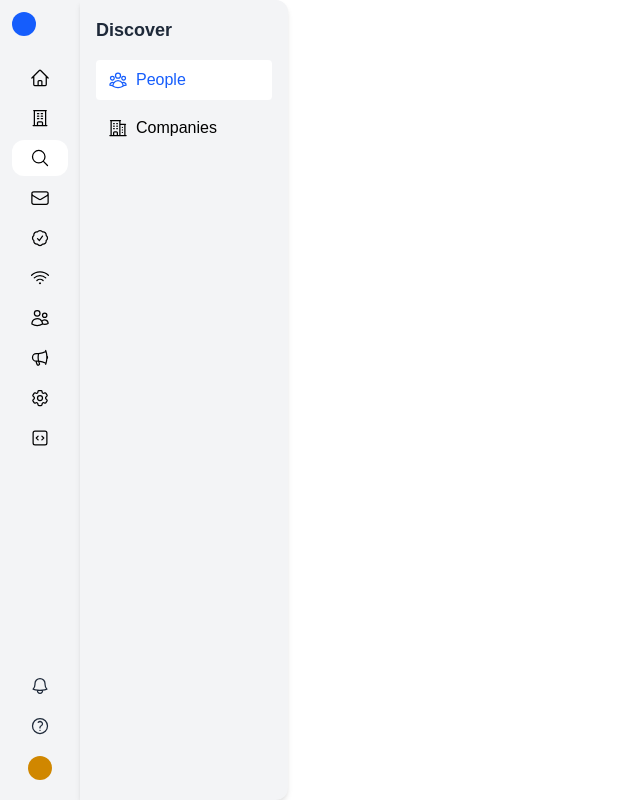
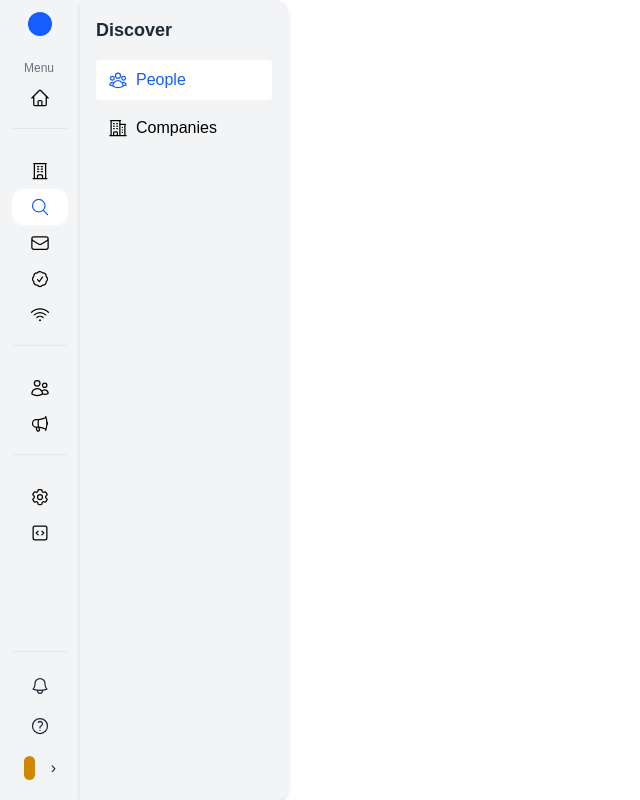
Before and after one commit to toptalentcoder/EmailFinder, a Next.js app in the folder frontend/: page /dashboard in a window 1280 px wide. Both pictures are taken after a click on the button "Discover". Shown: the whole page, without its empty margins (0-640 px from the left). Built offline with nearby package versions, Linux system fonts and the light colour scheme.

Commit message:
Sidebar ui more well
Co-authored-by: thetalentcoder <benjamin.gray.dev@gmail.com>

```diff
--- a/frontend/src/components/common/Sidebar.tsx
+++ b/frontend/src/components/common/Sidebar.tsx
@@ -26,17 +26,32 @@ import {
   AdjustmentsHorizontalIcon,
 } from "@heroicons/react/24/outline";
 
-const menuItems = [
-  { label: "Dashboard", icon: HomeIcon },
+const groupedMenu = [
+    {
+        title: "Menu",
+        items: [{ label: "Dashboard", icon: HomeIcon }],
+    },
+    {
+        items: [
             { label: "Lead Scraper", icon: BuildingOfficeIcon },
             { label: "Discover", icon: MagnifyingGlassIcon },
             { label: "Email Finder", icon: EnvelopeIcon },
             { label: "Email Verifier", icon: CheckBadgeIcon },
             { label: "Updates", icon: WifiIcon },
+        ],
+    },
+    {
+        items: [
             { label: "Leads", icon: UsersIcon },
             { label: "Campaigns", icon: MegaphoneIcon },
+        ],
+    },
+    {
+        items: [
             { label: "Integration", icon: Cog6ToothIcon },
             { label: "API", icon: CodeBracketSquareIcon },
+        ],
+    },
 ];
 
 export default function Sidebar() {
@@ -60,31 +75,46 @@ export default function Sidebar() {
 
             {/* Sidebar */}
             <div className={`h-screen ${collapsed ? "w-20" : "w-64"} text-gray-800 bg-gray-100 p-3 flex flex-col transition-all duration-300`}>
-                <div className="flex items-center gap-2 mb-6">
+                <div className="flex items-center gap-2 mb-6 ml-4">
                     <div className="h-6 w-6 rounded-full bg-blue-600" />
                     {!collapsed && <h1 className="text-lg font-bold">Caitalyst</h1>}
                 </div>
 
-                <div className="flex-1 space-y-1">
-                    {menuItems.map(({ label, icon: Icon }) => (
+                <div className="flex-1 space-y-6 overflow-y-auto">
+                    {groupedMenu.map((group, groupIdx) => (
+                        <div key={groupIdx}>
+                            {group.title && (
+                                <p className="text-xs text-gray-500 font-medium mb-1 px-3">{group.title}</p>
+                            )}
+
+                            {group.items.map(({ label, icon: Icon }) => (
                                 <button
                                     key={label}
                                     onClick={() => handleMenuClick(label)}
-                            className={`flex items-center gap-3 w-full px-3 py-2 rounded ${
+                                    className={`flex items-center gap-3 w-full px-3 py-2 rounded-xl ${
                                         collapsed ? "justify-center" : ""
                                     } ${
                                         selectedMenu === label
-                                    ? "bg-white text-blue-600 font-semibold rounded-xl"
-                                : "hover:bg-white text-black rounded-xl"
+                                        ? "bg-white text-blue-600 font-semibold"
+                                        : "hover:bg-white text-black"
                                     }`}
                                 >
-                            <Icon className="h-5 w-5 text-black" />
+                                    <Icon
+                                        className={`h-5 w-5 ${
+                                        selectedMenu === label ? "text-blue-600" : "text-black"
+                                        }`}
+                                    />
                                     {!collapsed && <span className="text-sm font-medium">{label}</span>}
                                 </button>
                             ))}
+
+                            {groupIdx !== groupedMenu.length - 1 && <hr className="my-3 border-gray-200" />}
+                        </div>
+                    ))}
                 </div>
 
-                <div className="mt-auto space-y-1">
+                {/* Footer */}
+                <div className="space-y-1 pt-4 border-t border-gray-200">
                     <button className={`flex items-center gap-3 px-3 py-2 w-full hover:bg-white ${collapsed ? "justify-center" : ""}`}>
                         <BellIcon className="h-5 w-5" />
                         {!collapsed && <span>Notification</span>}
@@ -96,8 +126,10 @@ export default function Sidebar() {
                     <div className={`flex items-center gap-3 px-3 py-2 ${collapsed ? "justify-center" : ""}`}>
                         <div className="h-6 w-6 rounded-full bg-yellow-600" />
                         {!collapsed && <span>Sidiat Bruma</span>}
+                        {collapsed && <span className="ml-1">›</span>}
                     </div>
                 </div>
+
             </div>
 
             {/* Floating Panels */}
```
Lines whose indentation alone changed are shown as unchanged.
